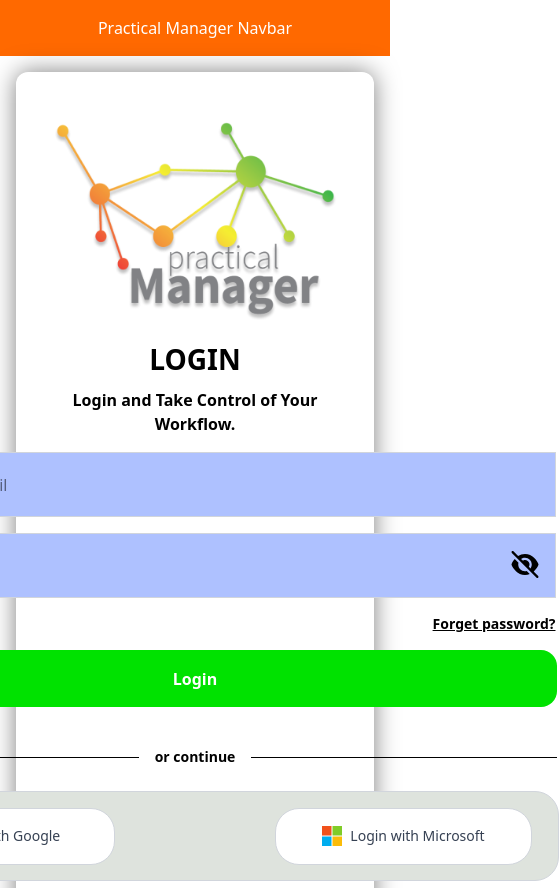
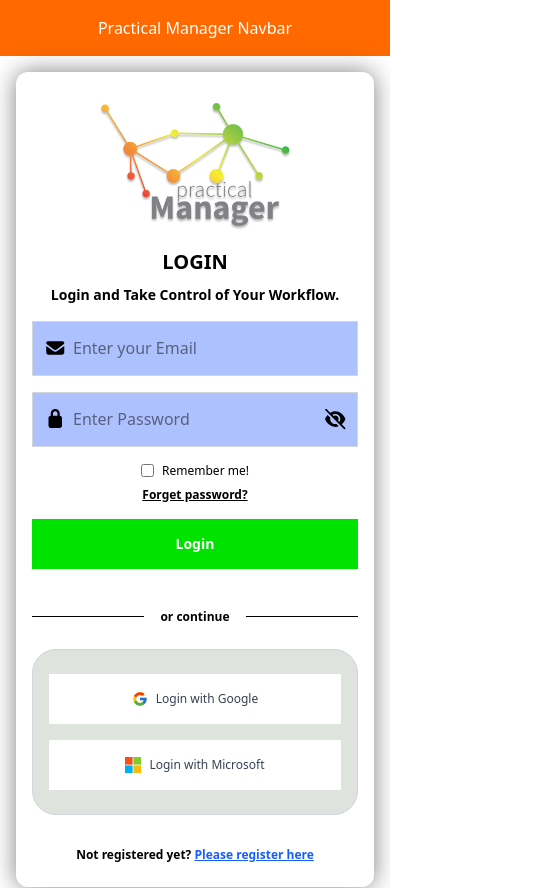
Before and after one commit to Evoli-management/PM-frontend, a React (Vite) app: page /PM-frontend/login in a window 390 px wide. Shown: the top 888 px of the page, 559 px wide, since content can reach past the window. Built offline with nearby package versions, Linux system fonts and the light colour scheme.

Commit message:
changes 2

```diff
--- a/src/App.jsx
+++ b/src/App.jsx
@@ -15,7 +15,7 @@ export default function App() {
                     <Routes>
                         <Route path="/" element={<Home />} />
                         <Route path="/login" element={<LoginPage />} />
-                        <Route path="/password-forget" element={<PasswordPageForget />} />
+                        <Route path="/PasswordPageForget" element={<PasswordPageForget />} />
                         <Route path="/reset-password" element={<ResetPasswordpage />} />
                     </Routes>
                 </main>
--- a/src/index.css
+++ b/src/index.css
@@ -1 +1,2 @@
 @import "tailwindcss";
+@import "./styles/responsive.css";
--- a/src/pages/Login.jsx
+++ b/src/pages/Login.jsx
@@ -11,7 +11,9 @@ const LoginPage = () => {
         rememberMe: false,
     });
     const navigate = useNavigate();
-
+    const handleForgotPassword = () => {
+        navigate("/PasswordPageForget");
+    };
     const handleInputChange = (e) => {
         const { name, value, type, checked } = e.target;
         setFormData((prev) => ({
@@ -52,67 +54,66 @@ const LoginPage = () => {
     return (
         <div className="min-h-screen flex items-center justify-center bg-white p-4">
             {/* Main Box */}
-            <div className="w-full max-w-[1450px] bg-white rounded-xl shadow-[0_0_25px_rgba(0,0,0,0.5)] flex flex-col md:flex-row items-center justify-between px-8 py-10">
+            <div className="w-full max-w-[1450px] bg-white rounded-xl shadow-[0_0_25px_rgba(0,0,0,0.5)] flex flex-col lg:flex-row items-center justify-between px-4 sm:px-6 lg:px-8 py-6 lg:py-10">
                 {/* Left Section. */}
-                <div className="w-full md:w-1/2 flex flex-col items-center">
+                <div className="w-full lg:w-1/2 flex flex-col items-center">
                     {/* Logo */}
                     <img
                         src="/PM-frontend/logo.png"
                         alt="Practical Manager Logo"
-                        className="mb-4"
-                        style={{ width: "314.63px", height: "210px" }}
+                        className="mb-4 w-[200px] h-[133px] sm:w-[250px] sm:h-[167px] lg:w-[314.63px] lg:h-[210px] object-contain"
                     />
 
-                    <h2 className="text-[28px] font-bold text-black mb-2">LOGIN</h2>
-                    <p className="text-black font-semibold mb-4 text-base text-center">
+                    <h2 className="text-[20px] sm:text-[24px] lg:text-[28px] font-bold text-black mb-2">LOGIN</h2>
+                    <p className="text-black font-semibold mb-4 text-sm sm:text-base text-center px-4">
                         Login and Take Control of Your Workflow.
                     </p>
 
                     {/* Form */}
-                    <form className="space-y-4 flex flex-col items-center" onSubmit={handleSubmit}>
+                    <form className="space-y-4 flex flex-col items-center w-full" onSubmit={handleSubmit}>
                         {/* Email Input */}
-                        <div className="relative" style={{ width: "721px", height: "65px" }}>
+                        <div className="relative w-full max-w-[721px] h-[55px] sm:h-[65px]">
                             <input
                                 type="email"
                                 name="email"
                                 value={formData.email}
                                 onChange={handleInputChange}
                                 placeholder="Enter your Email"
-                                className="w-full h-full pl-12 pr-2 border border-gray-300 rounded-none text-black"
+                                className="w-full h-full pl-10 sm:pl-12 pr-2 border border-gray-300 rounded-lg sm:rounded-none text-black text-sm sm:text-base"
                                 style={{ backgroundColor: "#AEC1FF" }}
                                 required
                             />
-                            <span className="absolute left-4 top-1/2 transform -translate-y-1/2 text-black">
-                                <FontAwesomeIcon icon={faEnvelope} className="text-2xl" />
+                            <span className="absolute left-3 sm:left-4 top-1/2 transform -translate-y-1/2 text-black">
+                                <FontAwesomeIcon icon={faEnvelope} className="text-lg sm:text-2xl" />
                             </span>
                         </div>
 
                         {/* Password Input */}
-                        <div className="relative" style={{ width: "721px", height: "65px" }}>
+                        <div className="relative w-full max-w-[721px] h-[55px] sm:h-[65px]">
                             <input
                                 type={showPassword ? "text" : "password"}
                                 name="password"
                                 value={formData.password}
                                 onChange={handleInputChange}
                                 placeholder="Enter Password"
-                                className="w-full h-full pl-12 pr-10 border border-gray-300 rounded-none text-black"
+                                className="w-full h-full pl-10 sm:pl-12 pr-10 border border-gray-300 rounded-lg sm:rounded-none text-black text-sm sm:text-base"
                                 style={{ backgroundColor: "#AEC1FF" }}
                                 required
                             />
-                            <span className="absolute left-4 top-1/2 transform -translate-y-1/2 text-black">
-                                <FontAwesomeIcon icon={faLock} className="text-2xl" />
+                            <span className="absolute left-3 sm:left-4 top-1/2 transform -translate-y-1/2 text-black">
+                                <FontAwesomeIcon icon={faLock} className="text-lg sm:text-2xl" />
                             </span>
                             <span
                                 onClick={() => setShowPassword(!showPassword)}
-                                className="absolute right-4 top-1/2 transform -translate-y-1/2 cursor-pointer text-black"
+                                className="absolute right-3 sm:right-4 top-1/2 transform -translate-y-1/2 cursor-pointer text-black"
                             >
-                                <FontAwesomeIcon icon={showPassword ? faEye : faEyeSlash} className="text-2xl" />
+                                <FontAwesomeIcon icon={showPassword ? faEye : faEyeSlash} className="text-lg sm:text-2xl" />
                             </span>
                         </div>
 
                         {/* Remember Me & Forgot Password */}
-                        <div className="flex items-center justify-between w-[721px]">
-                            <label className="flex items-center text-sm text-black">
+                        <div className="flex flex-col sm:flex-row items-center justify-between w-full max-w-[721px] gap-2 sm:gap-0">
+                            <label className="flex items-center text-xs sm:text-sm text-black">
                                 <input
                                     type="checkbox"
                                     name="rememberMe"
@@ -122,22 +123,27 @@ const LoginPage = () => {
                                 />{" "}
                                 Remember me!
                             </label>
-                            <a href="#" className="text-sm text-black underline font-semibold">
+                            <button
+                                type="button"
+                                onClick={handleForgotPassword}
+                                className="text-xs sm:text-sm text-black underline font-semibold bg-transparent border-none cursor-pointer"
+                                style={{ padding: 0 }}
+                            >
                                 Forget password?
-                            </a>
+                            </button>
                         </div>
 
                         {/* Login Button */}
                         <button
                             type="submit"
-                            className="text-white font-semibold rounded-[16px]"
-                            style={{ backgroundColor: "#00e200", width: "724px", height: "57px" }}
+                            className="text-white font-semibold rounded-[16px] w-full max-w-[724px] h-[50px] sm:h-[57px] text-sm sm:text-base"
+                            style={{ backgroundColor: "#00e200" }}
                         >
                             Login
                         </button>
 
                         {/* Divider */}
-                        <div className="w-[724px] flex items-center justify-center gap-4 my-6 text-sm text-black font-semibold">
+                        <div className="w-full max-w-[724px] flex items-center justify-center gap-4 my-6 text-xs sm:text-sm text-black font-semibold">
                             <span className="flex-1 h-[1px] bg-black"></span>
                             <span>or continue</span>
                             <span className="flex-1 h-[1px] bg-black"></span>
@@ -145,20 +151,20 @@ const LoginPage = () => {
 
                         {/* Continue Box */}
                         <div
-                            className="border border-gray-300 px-4 py-6 rounded-[24px] flex items-center justify-center"
-                            style={{ backgroundColor: "#DEE3DD", width: "727px", height: "90px" }}
+                            className="border border-gray-300 px-4 py-6 rounded-[24px] flex items-center justify-center w-full max-w-[727px] min-h-[90px]"
+                            style={{ backgroundColor: "#DEE3DD" }}
                         >
-                            <div className="flex justify-between gap-40">
+                            <div className="flex flex-col sm:flex-row justify-center items-center gap-4 sm:gap-8 lg:gap-16 w-full">
                                 {/* Google */}
                                 <button
                                     type="button"
                                     onClick={() => handleSocialLogin("Google")}
-                                    className="flex items-center justify-center border border-gray-300 rounded-[24px]"
-                                    style={{ backgroundColor: "#FFFFFF", width: "257px", height: "57px" }}
+                                    className="flex items-center justify-center border border-gray-300 rounded-[24px] w-full sm:w-[200px] lg:w-[257px] h-[50px] sm:h-[57px]"
+                                    style={{ backgroundColor: "#FFFFFF" }}
                                 >
                                     <div className="flex items-center gap-2">
-                                        <img src="/PM-frontend/google.svg" alt="Google" className="w-5 h-5" />
-                                        <span className="text-gray-700 text-sm font-medium">Login with Google</span>
+                                        <img src="/PM-frontend/google.svg" alt="Google" className="w-4 h-4 sm:w-5 sm:h-5" />
+                                        <span className="text-gray-700 text-xs sm:text-sm font-medium">Login with Google</span>
                                     </div>
                                 </button>
 
@@ -166,19 +172,19 @@ const LoginPage = () => {
                                 <button
                                     type="button"
                                     onClick={() => handleSocialLogin("Microsoft")}
-                                    className="flex items-center justify-center border border-gray-300 rounded-[24px]"
-                                    style={{ backgroundColor: "#FFFFFF", width: "257px", height: "57px" }}
+                                    className="flex items-center justify-center border border-gray-300 rounded-[24px] w-full sm:w-[200px] lg:w-[257px] h-[50px] sm:h-[57px]"
+                                    style={{ backgroundColor: "#FFFFFF" }}
                                 >
                                     <div className="flex items-center gap-2">
-                                        <img src="/PM-frontend/microsoft.svg" alt="Microsoft" className="w-5 h-5" />
-                                        <span className="text-gray-700 text-sm font-medium">Login with Microsoft</span>
+                                        <img src="/PM-frontend/microsoft.svg" alt="Microsoft" className="w-4 h-4 sm:w-5 sm:h-5" />
+                                        <span className="text-gray-700 text-xs sm:text-sm font-medium">Login with Microsoft</span>
                                     </div>
                                 </button>
                             </div>
                         </div>
 
                         {/* Register Link */}
-                        <p className="text-sm text-center mt-4 text-black font-semibold">
+                        <p className="text-xs sm:text-sm text-center mt-4 text-black font-semibold">
                             Not registered yet?{" "}
                             <a href="#" className="text-blue-600 underline">
                                 Please register here
@@ -188,17 +194,14 @@ const LoginPage = () => {
                 </div>
 
                 {/* Right Vector Section */}
-                <div className="hidden md:flex md:w-1/2 items-center justify-center">
+                <div className="hidden lg:flex lg:w-1/2 items-center justify-center">
                     <div className="text-center">
                         <img
                             src="/PM-frontend/image.png"
                             alt="2FA Illustration"
-                            style={{ width: "515px", height: "600px" }}
+                            className="w-[300px] h-[350px] lg:w-[400px] lg:h-[470px] xl:w-[515px] xl:h-[600px] object-contain"
                         />
-                        <p
-                            className="mt-4 text-black text-sm font-semibold mx-auto"
-                            style={{ width: "439px", height: "57px" }}
-                        >
+                        <p className="mt-4 text-black text-xs sm:text-sm font-semibold mx-auto max-w-[439px] px-4">
                             This account is protected with <br />
                             Two factor authentication 2FA
                         </p>
--- /dev/null
+++ b/src/styles/responsive.css
@@ -0,0 +1,143 @@
+/* Cross-browser compatibility and mobile responsiveness */
+
+/* Reset and normalize for consistent rendering across browsers */
+* {
+  box-sizing: border-box;
+  -webkit-box-sizing: border-box;
+  -moz-box-sizing: border-box;
+}
+
+/* Ensure consistent font rendering */
+body {
+  -webkit-font-smoothing: antialiased;
+  -moz-osx-font-smoothing: grayscale;
+  text-rendering: optimizeLegibility;
+}
+
+/* Fix for Safari and iOS */
+input[type="email"],
+input[type="password"],
+input[type="text"],
+button {
+  -webkit-appearance: none;
+  -moz-appearance: none;
+  appearance: none;
+  border-radius: 0;
+}
+
+/* Prevent zoom on input focus in iOS */
+@media screen and (max-width: 768px) {
+  input[type="email"],
+  input[type="password"],
+  input[type="text"] {
+    font-size: 16px !important;
+  }
+}
+
+/* Fix for flexbox in older browsers */
+.flex {
+  display: -webkit-box;
+  display: -webkit-flex;
+  display: -ms-flexbox;
+  display: flex;
+}
+
+/* Ensure images are responsive */
+img {
+  max-width: 100%;
+  height: auto;
+  object-fit: contain;
+}
+
+/* Fix for button styling across browsers */
+button {
+  cursor: pointer;
+  border: none;
+  outline: none;
+  -webkit-tap-highlight-color: transparent;
+}
+
+button:focus {
+  outline: 2px solid #00e200;
+  outline-offset: 2px;
+}
+
+/* Fix for input field styling */
+input {
+  outline: none;
+  -webkit-tap-highlight-color: transparent;
+}
+
+input:focus {
+  outline: 2px solid #00e200;
+  outline-offset: -2px;
+}
+
+/* Ensure proper viewport handling */
+@viewport {
+  width: device-width;
+  initial-scale: 1;
+}
+
+/* Fix for IE and Edge */
+@supports (-ms-ime-align: auto) {
+  .flex {
+    display: -ms-flexbox;
+  }
+}
+
+/* Mobile-first responsive breakpoints */
+@media (max-width: 640px) {
+  .container {
+    padding-left: 1rem;
+    padding-right: 1rem;
+  }
+}
+
+@media (max-width: 768px) {
+  .hidden-mobile {
+    display: none !important;
+  }
+}
+
+@media (min-width: 1024px) {
+  .hidden-desktop {
+    display: none !important;
+  }
+}
+
+/* Fix for touch devices */
+@media (hover: none) and (pointer: coarse) {
+  button:hover {
+    background-color: inherit;
+  }
+}
+
+/* High DPI display support */
+@media (-webkit-min-device-pixel-ratio: 2), (min-resolution: 192dpi) {
+  img {
+    image-rendering: -webkit-optimize-contrast;
+    image-rendering: crisp-edges;
+  }
+}
+
+/* Dark mode support preparation */
+@media (prefers-color-scheme: dark) {
+  /* Add dark mode styles if needed */
+}
+
+/* Reduced motion support */
+@media (prefers-reduced-motion: reduce) {
+  * {
+    animation-duration: 0.01ms !important;
+    animation-iteration-count: 1 !important;
+    transition-duration: 0.01ms !important;
+  }
+}
+
+/* Print styles */
+@media print {
+  .no-print {
+    display: none !important;
+  }
+}
```
Also changed, not shown: src/pages/PasswordPageForget.jsx (+18 -23 lines).
